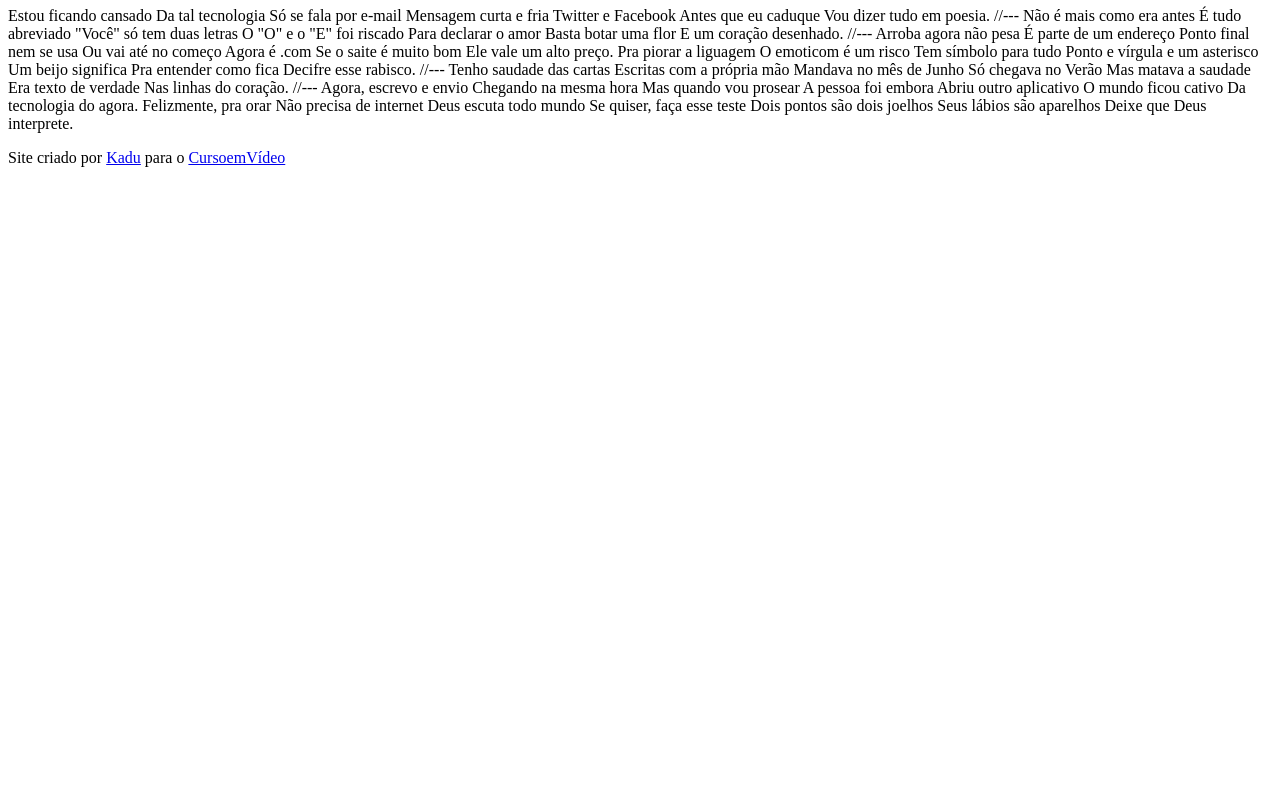
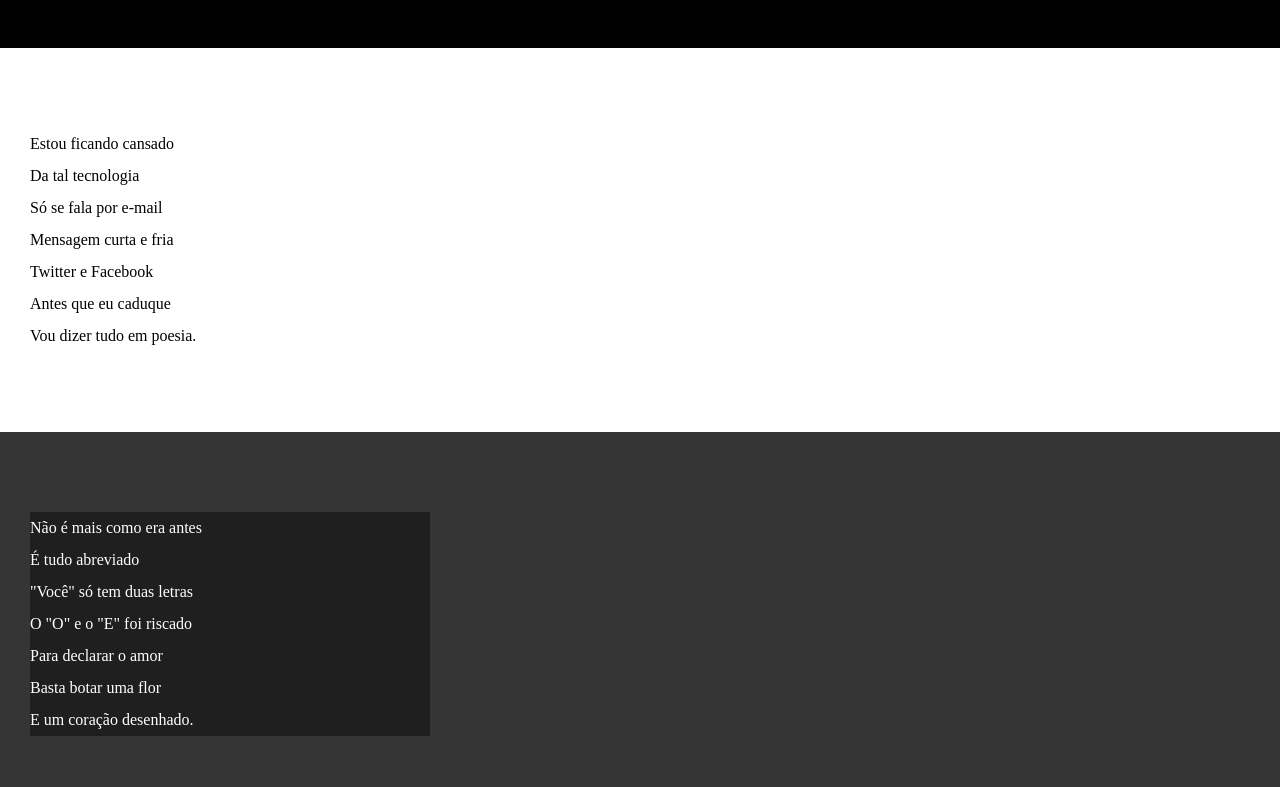
Before and after one commit to Kadu1818/html-css, a plain HTML site: page exercicios/desafio11/index.html in a window 1280 px wide. Shown: the part 107-894 px from the top of the page. Before the commit the page ends 800 px from the top, so only its background shows below. Drawn offline with Linux system fonts and the light colour scheme.

Commit message:
Atualizei Estilos de Textos e Blocos

```diff
--- /dev/null
+++ b/exercicios/desafio11/estilo/style.css
@@ -0,0 +1,65 @@
+@charset "UTF-8";
+
+* {
+    margin: 0px;
+    padding: 0px;
+}
+
+html, body {
+    min-height: 100vh;
+    background-color: darkgray;
+}
+
+header {
+    background-color: black;
+    color: white;
+    text-align: center;
+}
+
+header > h1 {
+    padding-top: 50px;
+    font-variant: small-caps;
+}
+
+header > p {
+    padding-bottom: 50px;
+}
+
+header a, footer a {
+    color: white;
+    text-decoration: none;
+    font-weight: bolder;
+}
+
+header a:hover, header a:hover{
+    text-decoration: underline;
+}
+
+section {
+    padding-top: 10vh;
+    padding-bottom: 10vh;
+    line-height: 2em;
+    padding-left: 30px;
+}
+
+section.normal {
+    background-color: rgb(255, 255, 255);
+    color: rgb(0, 0, 0);
+}
+
+section.imagem {
+    background-color: rgb(53, 53, 53);
+    color: white;
+}
+
+section.imagem > p {
+    width: 400px;
+    background-color: rgba(0, 0, 0, 0.425);
+}
+
+footer {
+    background-color: black;
+    color: white;
+    text-align: center;
+    padding: 10px;
+}
--- a/exercicios/desafio11/index.html
+++ b/exercicios/desafio11/index.html
@@ -4,6 +4,7 @@
     <meta charset="UTF-8">
     <meta name="viewport" content="width=device-width, initial-scale=1.0">
     <title>Cordel Moderno</title>
+    <link rel="stylesheet" href="estilo/style.css">
 </head>
 <body>
     <header>
@@ -15,69 +16,85 @@
         </p>
     </header>
 
-    Estou ficando cansado
-    Da tal tecnologia
-    Só se fala por e-mail
-    Mensagem curta e fria
-    Twitter e Facebook
-    Antes que eu caduque
-    Vou dizer tudo em poesia.
+    <section class="normal">
+        <p>
+            Estou ficando cansado <br>
+            Da tal tecnologia <br>
+            Só se fala por e-mail <br>
+            Mensagem curta e fria <br>
+            Twitter e Facebook <br>
+            Antes que eu caduque <br>
+            Vou dizer tudo em poesia.
+        </p>
+    </section>
 
-    //---
+    <section class="imagem">
+        <p>
+            Não é mais como era antes <br>
+            É tudo abreviado <br>
+            "Você" só tem duas letras <br>
+            O "O" e o "E" foi riscado <br>
+            Para declarar o amor <br>
+            Basta botar uma flor <br>
+            E um coração desenhado. <br>
+        </p>
+    </section>
 
-    Não é mais como era antes
-    É tudo abreviado
-    "Você" só tem duas letras
-    O "O" e o "E" foi riscado
-    Para declarar o amor
-    Basta botar uma flor
-    E um coração desenhado.
+    <section class="normal">
+        <p>
+            Arroba agora não pesa <br>
+            É parte de um endereço <br>
+            Ponto final nem se usa <br>
+            Ou vai até no começo <br>
+            Agora é .com
+            Se o saite é muito bom <br>
+            Ele vale um alto preço.
+        </p>
 
-    //---
+        <p>
+            Pra piorar a liguagem <br>
+            O emoticom é um risco <br>
+            Tem símbolo para tudo <br>
+            Ponto e vírgula e um asterisco <br>
+            Um beijo significa <br>
+            Pra entender como fica <br>
+            Decifre esse rabisco.
+        </p>
+    </section>
 
-    Arroba agora não pesa
-    É parte de um endereço
-    Ponto final nem se usa
-    Ou vai até no começo
-    Agora é .com
-    Se o saite é muito bom
-    Ele vale um alto preço.
+    <section class="imagem">
+        <p>
+            Tenho saudade das cartas <br>
+            Escritas com a própria mão <br>
+            Mandava no mês de Junho <br>
+            Só chegava no Verão <br>
+            Mas matava a saudade <br>
+            Era texto de verdade <br>
+            Nas linhas do coração.
+        </p>
+    </section>
 
-    Pra piorar a liguagem
-    O emoticom é um risco
-    Tem símbolo para tudo
-    Ponto e vírgula e um asterisco
-    Um beijo significa
-    Pra entender como fica
-    Decifre esse rabisco.
+    <section class="normal">
+        <p>
+            Agora, escrevo e envio <br>
+            Chegando na mesma hora <br>
+            Mas quando vou prosear <br>
+            A pessoa foi embora <br>
+            Abriu outro aplicativo <br>
+            O mundo ficou cativo <br>
+            Da tecnologia do agora.
+        </p>
 
-    //---
-
-    Tenho saudade das cartas
-    Escritas com a própria mão
-    Mandava no mês de Junho
-    Só chegava no Verão
-    Mas matava a saudade
-    Era texto de verdade
-    Nas linhas do coração.
-
-    //---
-
-    Agora, escrevo e envio
-    Chegando na mesma hora
-    Mas quando vou prosear
-    A pessoa foi embora
-    Abriu outro aplicativo
-    O mundo ficou cativo
-    Da tecnologia do agora.
-
-    Felizmente, pra orar
-    Não precisa de internet
-    Deus escuta todo mundo
-    Se quiser, faça esse teste
-    Dois pontos são dois joelhos
-    Seus lábios são aparelhos
-    Deixe que Deus interprete.
+        <p>
+            Felizmente, pra orar <br>
+            Não precisa de internet <br>
+            Deus escuta todo mundo <br>
+            Se quiser, faça esse teste <br>
+            Dois pontos são dois joelhos <br>
+            Seus lábios são aparelhos <br>
+            Deixe que Deus interprete.
+        </p>
+    </section>
 
     <footer>
         <p>Site criado por <a href="https://github.com/Kadu1818" target="_blank">Kadu</a> para o <a href="https://www.cursoemvideo.com/" target="_blank">CursoemVídeo</a></p>
```
